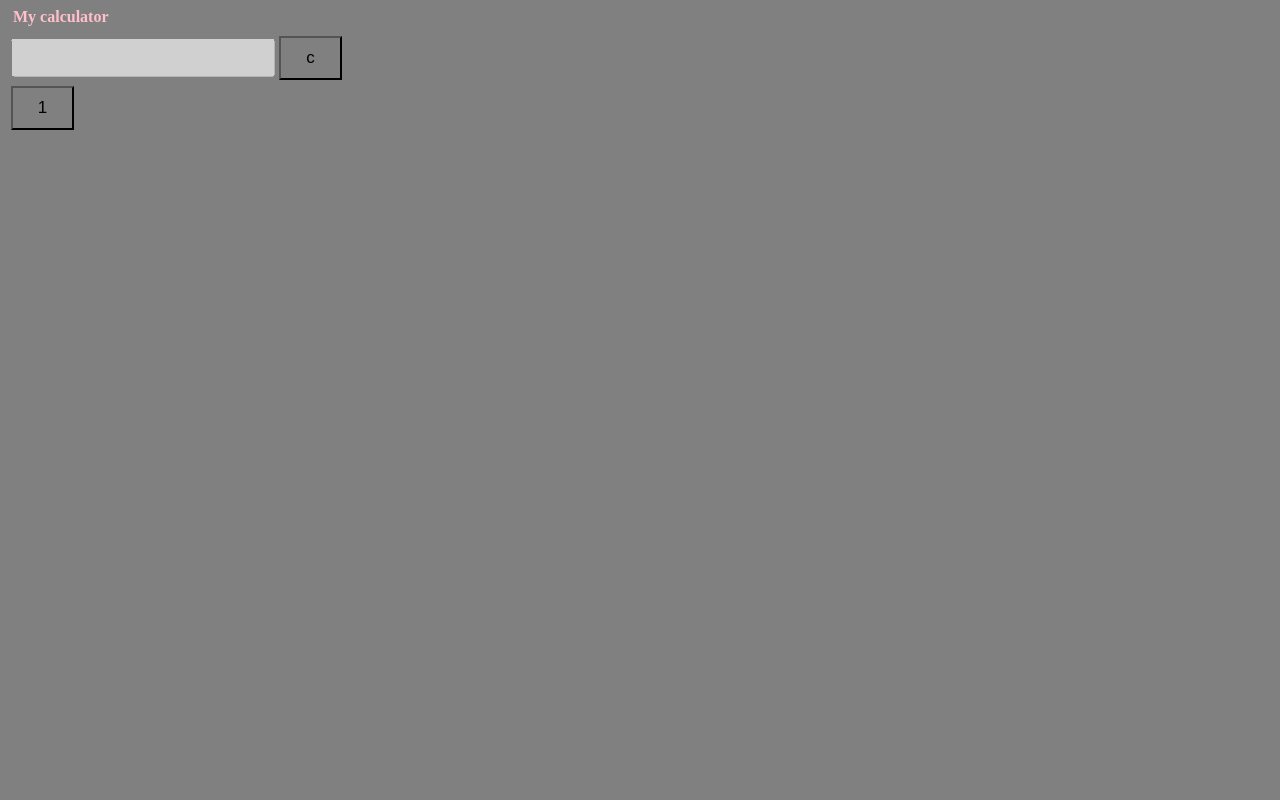
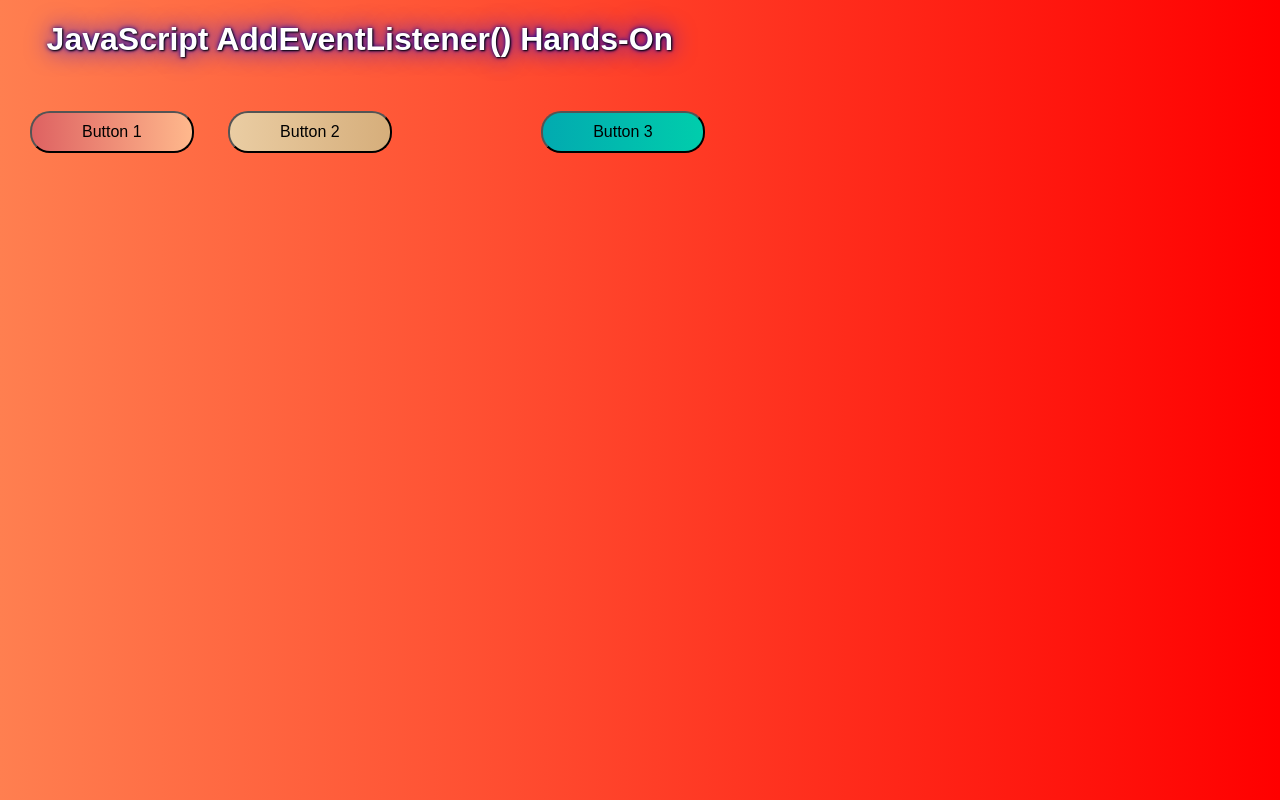
Before and after one commit to junterealrichard/3buttonhandsOn, a plain HTML site: page index.html in a window 1280 px wide. Drawn offline with Linux system fonts and the light colour scheme.

Commit message:
Update index.html

```diff
--- a/index.html
+++ b/index.html
@@ -1,66 +1,70 @@
 <!DOCTYPE html>
-
-<html>
+<html lang="en">
 <head>
-  <title>Act.2_Mycal.</title>
+    <meta charset="UTF-8">
+    <meta name="viewport" content="width=device-width, initial-scale=1.0">
+    <title>JavaScript AddEventListener() Hands-On</title>
     <style>
-  body{
-    background:gray;
+        body {
+            display: inline-block;
+            align-items: center;
+            height: 100vh;
+            margin: 0;
+            background-image: linear-gradient(to right, coral,red);
+            font-family: 'Arial', sans-serif;
         }
 
-  input[type="text"] {
-  width: 240px;
-  padding: 10px;
-  boarder-radius:5px;
+        h1 {
+            text-align: center;
+            margin-bottom: 20px;
+            color: white;
+            text-shadow: 1px 1px 2px black, 0 0 25px blue, 0 0 5px darkblue;
+        }
+
+        button {
+            padding: 10px 50px;
+            margin: 15px;
+            cursor: pointer;
+            font-size: 16px;
+            border-radius: 20px;
+        }
+
+        #button1 {
+            margin-left: 30px;
+            background-image: linear-gradient(to right,#de6262, #ffb88c);
 
         }
-  input[type="button"] {
-  width: 63px;
-  padding: 10px;
-  font-size:17px;
-  font-weigh:bold;
-  boader-radius:5px;
-  margin-top: 2px;
-  background:gray;
+
+        #button2 {
+            background-image: linear-gradient(to right,#eacda3, #d6ae7b);
         }
-  .calcu {
-    width:270px;
-    margin:auto;
-    hieght:auto;
-    background:black;
-    padding:20px;
-  }
-  h4{
-    color:pink;
-    margin:5px;
+
+        #button3 {
+            margin-left: 130px;
+            background-image: linear-gradient(to right,#02aab0, #00cdac);
         }
     </style>
 </head>
 <body>
-  <table id="calcu">
-    <h4>My calculator</h4>
-   <tr>
-    <td colspan="3">
-      <input type="text" id="result" disabled>
-    </td>
-    <td><input type="button" onclick="clear()" value="c"</td>
-   </tr>
+    <h1>JavaScript AddEventListener() Hands-On</h1>
+  <br>
+    <button id="button1">Button 1</button>
+    <button id="button2">Button 2</button>
+    <button id="button3">Button 3</button>
 
-   <tr>
-     <td><input type="button" onlclick="append(1)" value="1"</td>
-
-
-
-   </tr>
-
-
-
-
-
-
-
-
-
-  </table>
+    <script>
+        function function1() {
+            alert("Button 1 was clicked!");
+        }
+        function function2() {
+            alert("Button 2 was clicked!");
+        }
+        function function3() {
+            alert("Button 3 was clicked!");
+        }
+        document.getElementById("button1").addEventListener("click", function1);
+        document.getElementById("button2").addEventListener("click", function2);
+        document.getElementById("button3").addEventListener("click", function3);
+    </script>
 </body>
 </html>
```
Lines whose indentation alone changed are shown as unchanged.
